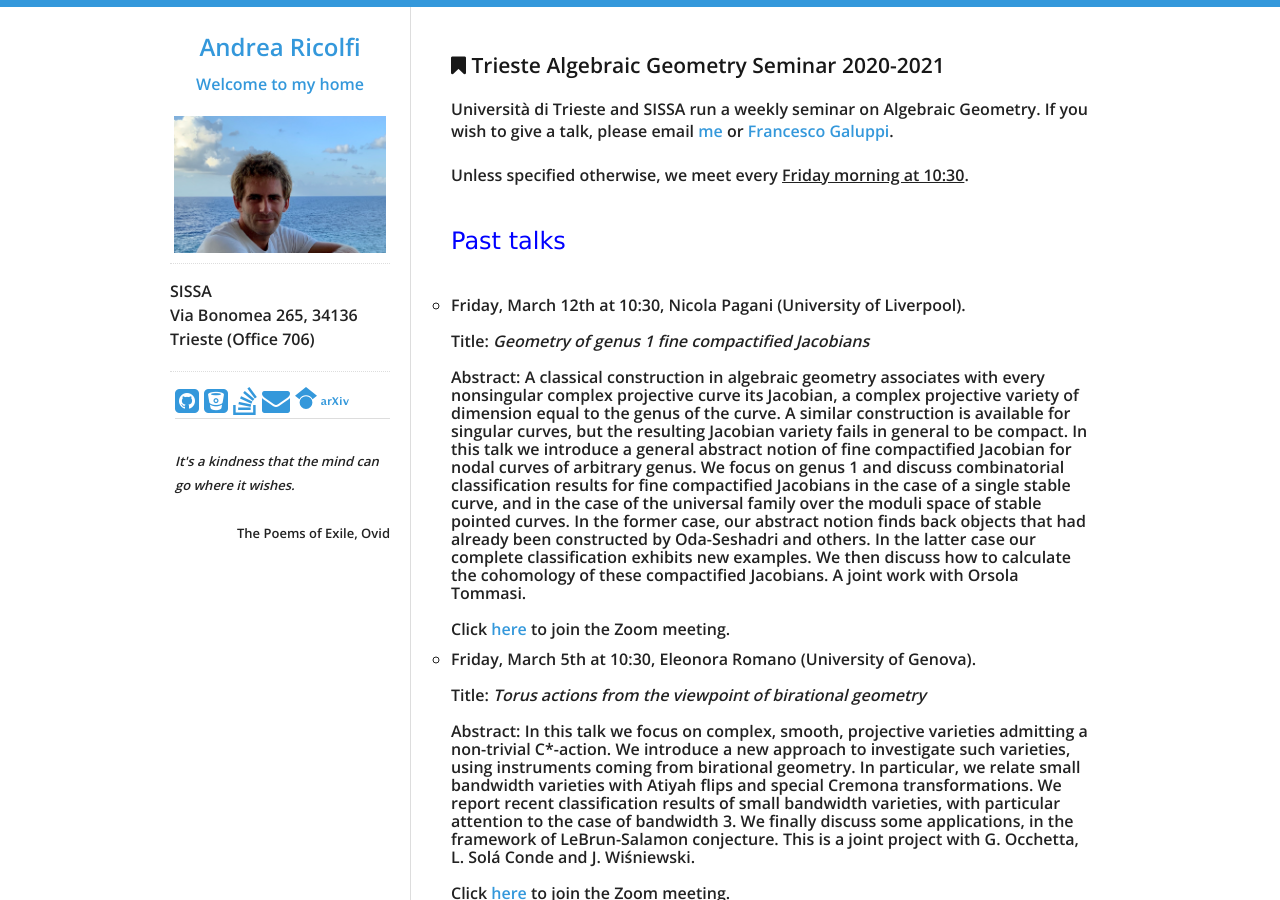
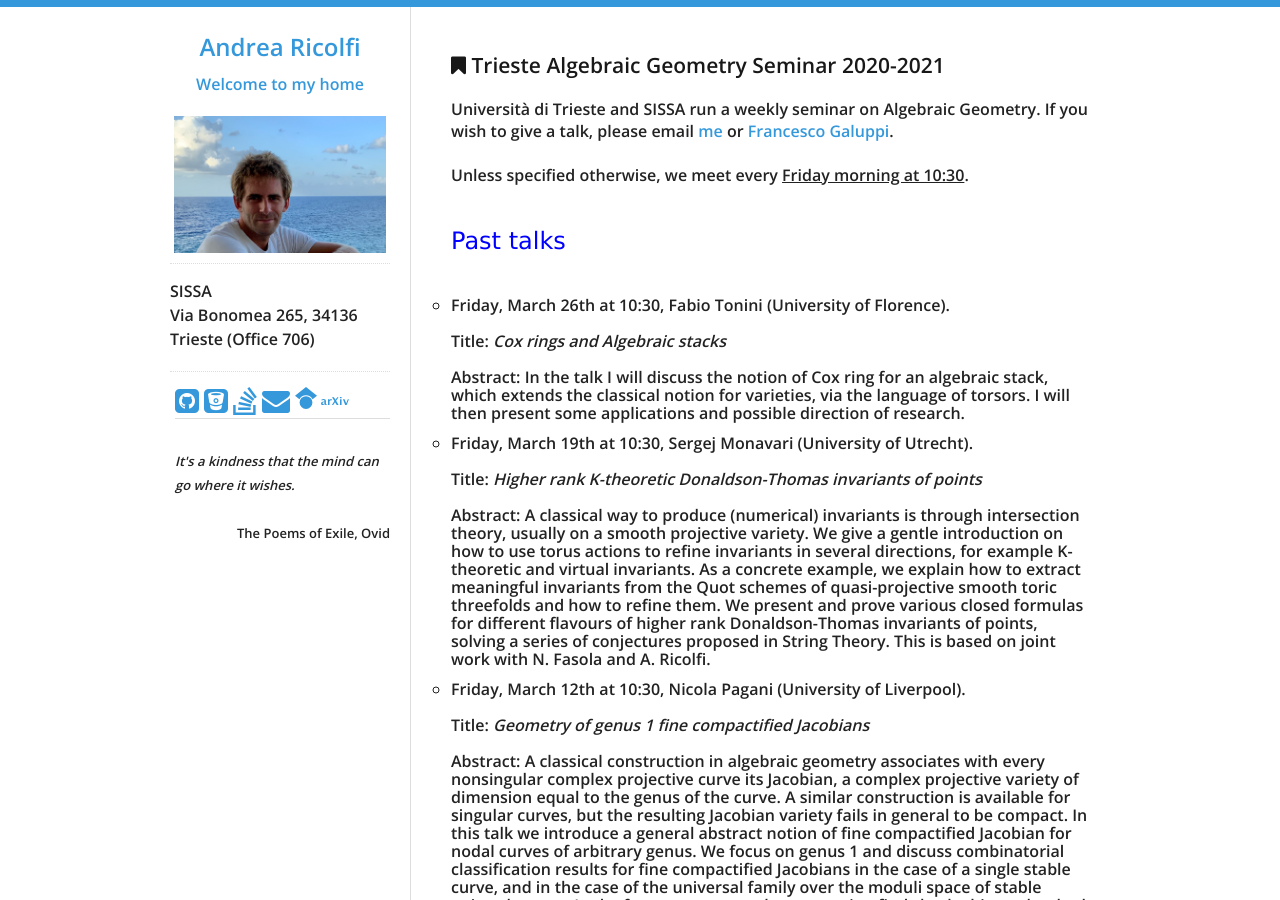
Before and after one commit to atricolfi/atricolfi.github.io, a Jekyll site: the page built from MATHEMATICS/AGseminarOLD.html, in a window 1280 px wide and 900 px high. Built offline with Jekyll 4.4.1, drawn with Linux system fonts in a browser that asks for light colours.

Commit message:
Update AGseminarOLD.html

```diff
--- a/MATHEMATICS/AGseminarOLD.html
+++ b/MATHEMATICS/AGseminarOLD.html
@@ -23,6 +23,34 @@ Past talks
   <br>
 
   <ul style="list-style-type:circle">
+
+<li> Friday, March 26th at 10:30, Fabio Tonini (University of Florence).
+<br>
+  <br>
+Title: <em>Cox rings and Algebraic stacks</em>
+   <br>
+  <br>
+Abstract:  In the talk I will discuss the notion of Cox ring for an algebraic stack,
+  which extends the classical notion for varieties, via the language of torsors.
+  I will then present some applications and possible direction of research.
+</li>
+
+
+<li> Friday, March 19th at 10:30, Sergej Monavari (University of Utrecht).
+  <br>
+  <br>
+Title: <em>Higher rank K-theoretic Donaldson-Thomas invariants of points</em>
+  <br>
+  <br>
+Abstract: A classical way to produce (numerical) invariants is through intersection theory,
+  usually on a smooth projective variety. We give a gentle introduction on how to use torus
+  actions to refine invariants in several directions, for example K-theoretic and virtual invariants.
+  As a concrete example, we explain how to extract meaningful invariants from the Quot schemes of quasi-projective
+  smooth toric threefolds and how to refine them. We present and prove various closed formulas for different
+  flavours of higher rank Donaldson-Thomas invariants of points, solving a series of conjectures proposed in String Theory.
+  This is based on joint work with N. Fasola and A. Ricolfi.
+</li>
+
 
 
     <li> Friday, March 12th at 10:30, Nicola Pagani (University of Liverpool).
```
